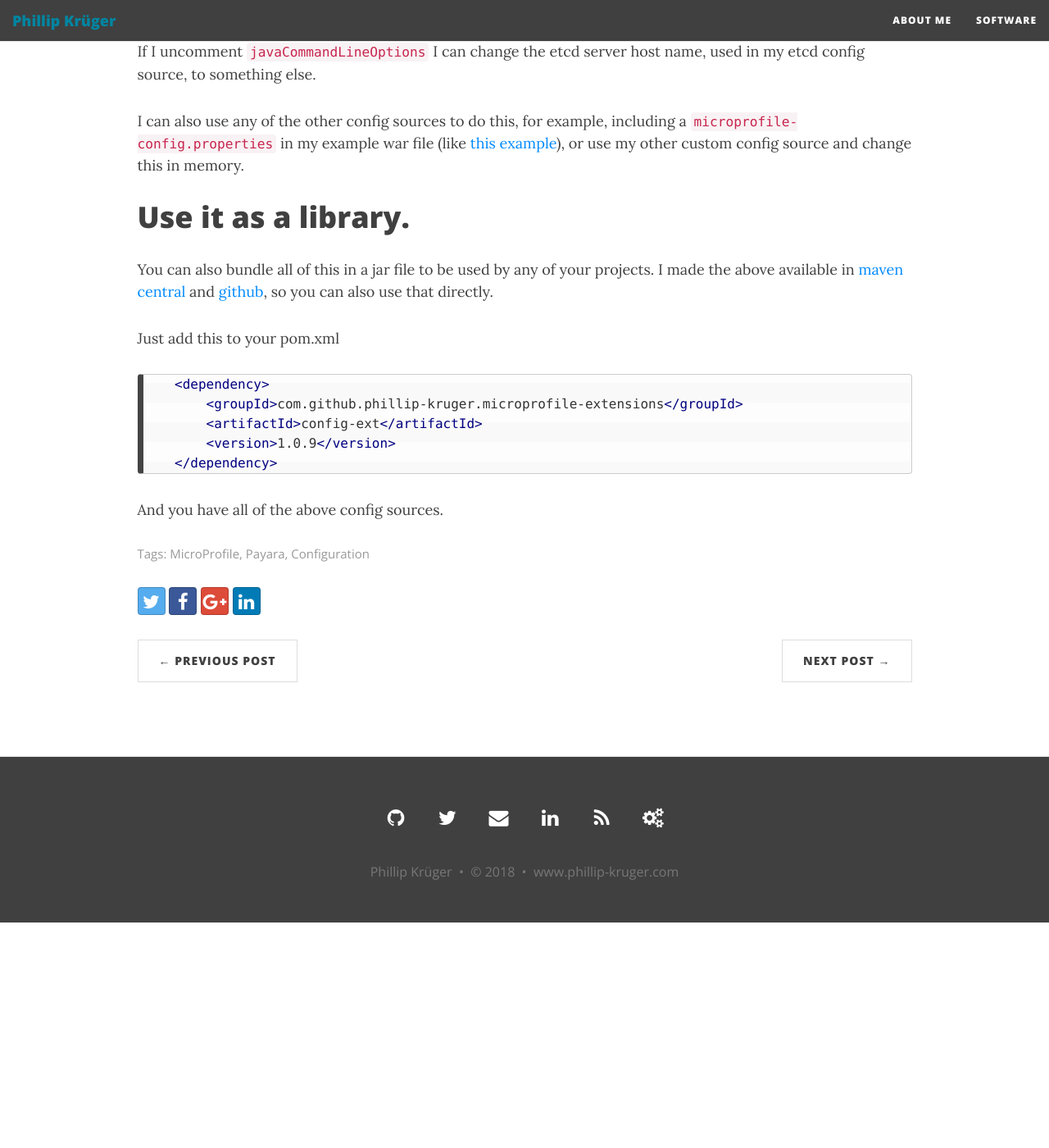
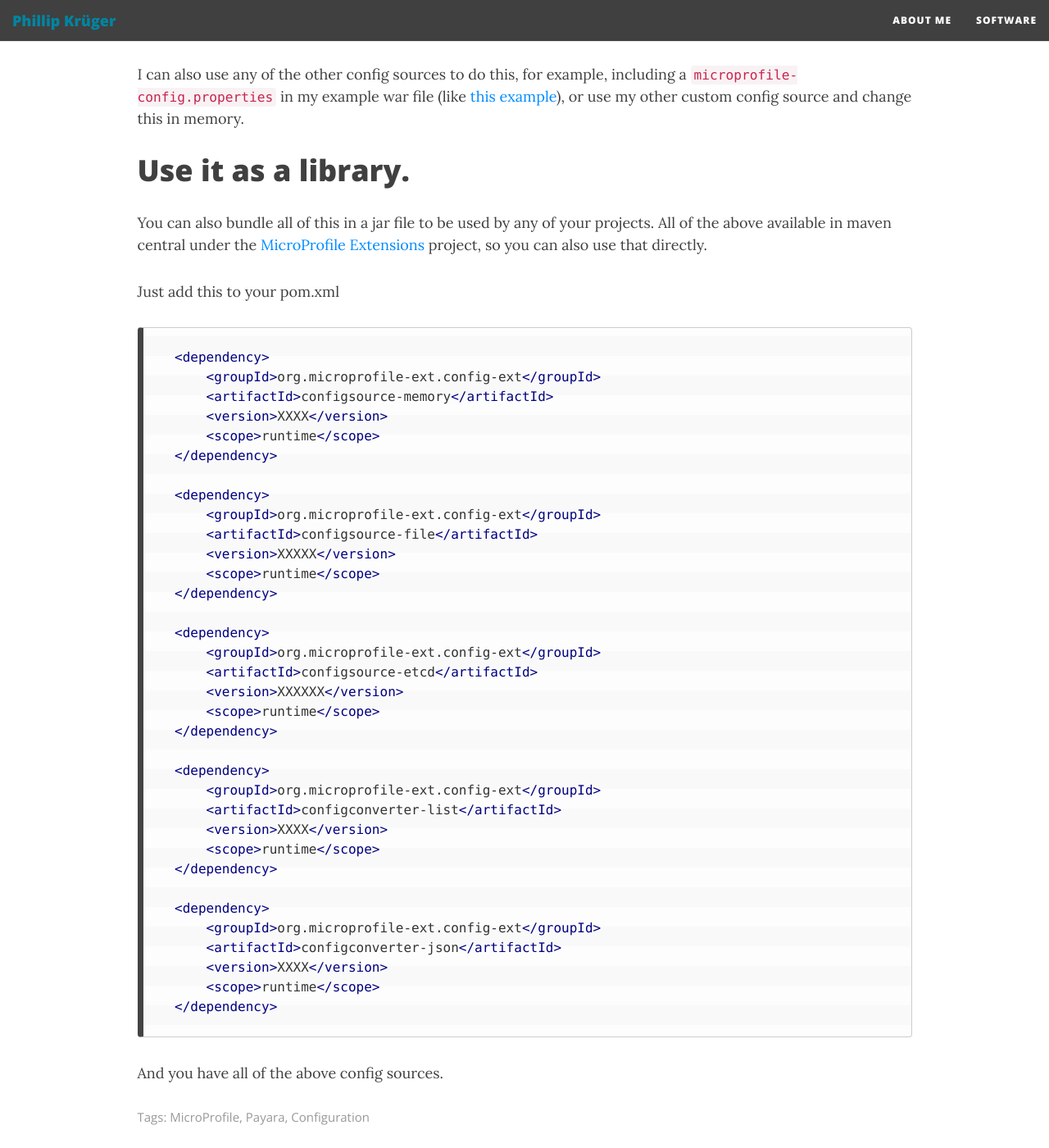
Before and after one commit to phillip-kruger/phillip-kruger.github.io, a Jekyll site: the page built from _posts/2018-08-08-microprofile_config.md, in a window 1280 px wide and 1400 px high, scrolled down 4666 px. Shown: the whole window at 82% size. Built offline with Jekyll 4.4.1, drawn with Linux system fonts in a browser that asks for light colours; nearby versions of some CDN libraries; comment, search, counter and statistics services are not loaded; before the commit the page ends 5791 px from its top, so only the background shows below that; some of the changed text lies outside the part shown.

Commit message:
Changes to reference MicroProfile-ext.org

````diff
--- a/_posts/2018-08-08-microprofile_config.md
+++ b/_posts/2018-08-08-microprofile_config.md
@@ -64,17 +64,15 @@ For example, say we want a source that loads first (i.e. event before System pro
     }
 ```
 
-(see the full source [here](https://github.com/phillip-kruger/microprofile-extensions/blob/master/config-ext/src/main/java/com/github/phillipkruger/microprofileextentions/config/MemoryConfigSource.java))
+(see the full source [here](https://github.com/microprofile-extensions/config-ext/blob/master/configsource-memory/src/main/java/org/microprofileext/config/source/memory/MemoryConfigSource.java))
 
 You also (as per SPI) register your implementation in ```META-INF/services``` by adding an entry in a file called ```org.eclipse.microprofile.config.spi.ConfigSource```
 
 ```
-    com.github.phillipkruger.microprofileextentions.config.MemoryConfigSource
+    org.microprofileext.config.source.memory.MemoryConfigSource
 ```
 
-(full example [here](https://github.com/phillip-kruger/microprofile-extensions/blob/master/config-ext/src/main/resources/META-INF/services/org.eclipse.microprofile.config.spi.ConfigSource))
-
-Above is a fairly simple example, just keeping config values in a static map. You can then create a JAX-RS service ([example](https://github.com/phillip-kruger/microprofile-extensions/blob/master/config-ext/src/main/java/com/github/phillipkruger/microprofileextentions/config/MemoryConfigApi.java)) to add and remove values from this map.
+Above is a fairly simple example, just keeping config values in a static map. You can then create a JAX-RS service ([example](https://github.com/microprofile-extensions/config-ext/blob/master/configsource-memory/src/main/java/org/microprofileext/config/source/memory/MemoryConfigApi.java)) to add and remove values from this map.
 
 But what if you want a more complex config source? One that itself needs configuration ?
 
@@ -117,7 +115,7 @@
     }
 ```
 
-(full example [here](https://github.com/phillip-kruger/microprofile-extensions/blob/master/config-ext/src/main/java/com/github/phillipkruger/microprofileextentions/config/EtcdConfigSource.java))
+(full example [here](https://github.com/microprofile-extensions/config-ext/blob/master/configsource-etcd/src/main/java/org/microprofileext/config/source/etcd/EtcdConfigSource.java))
 
 Now I can define the server details of my etcd server with any of the other config source options.
 
@@ -171,16 +169,47 @@ or use my other custom config source and change this in memory.
 
 # Use it as a library.
 
-You can also bundle all of this in a jar file to be used by any of your projects. I made the above available in [maven central](https://search.maven.org/artifact/com.github.phillip-kruger.microprofile-extensions/config-ext/1.0.9/jar) and [github](https://github.com/phillip-kruger/microprofile-extensions/tree/master/config-ext), so you can also use that directly.
+You can also bundle all of this in a jar file to be used by any of your projects. All of the above available in maven central under the [MicroProfile Extensions](https://www.microprofile-ext.org) project, so you can also use that directly.
 
 Just add this to your pom.xml
 
 ```xml
+
     <dependency>
-        <groupId>com.github.phillip-kruger.microprofile-extensions</groupId>
-        <artifactId>config-ext</artifactId>
-        <version>1.0.9</version>
+        <groupId>org.microprofile-ext.config-ext</groupId>
+        <artifactId>configsource-memory</artifactId>
+        <version>XXXX</version>
+        <scope>runtime</scope>
     </dependency>
+
+    <dependency>
+        <groupId>org.microprofile-ext.config-ext</groupId>
+        <artifactId>configsource-file</artifactId>
+        <version>XXXXX</version>
+        <scope>runtime</scope>
+    </dependency>
+
+    <dependency>
+        <groupId>org.microprofile-ext.config-ext</groupId>
+        <artifactId>configsource-etcd</artifactId>
+        <version>XXXXXX</version>
+        <scope>runtime</scope>
+    </dependency>
+
+    <dependency>
+        <groupId>org.microprofile-ext.config-ext</groupId>
+        <artifactId>configconverter-list</artifactId>
+        <version>XXXX</version>
+        <scope>runtime</scope>
+    </dependency>
+
+    <dependency>
+        <groupId>org.microprofile-ext.config-ext</groupId>
+        <artifactId>configconverter-json</artifactId>
+        <version>XXXX</version>
+        <scope>runtime</scope>
+    </dependency>
+
 ```
 
 And you have all of the above config sources.
````
Also changed, not shown: other parts of _posts/2018-08-08-microprofile_config.md (+1 -1 lines), _posts/2018-08-13-jax-rs_config.md (+9 -4 lines), _posts/2018-08-20-microprofile_health.md (+41 -6 lines).
